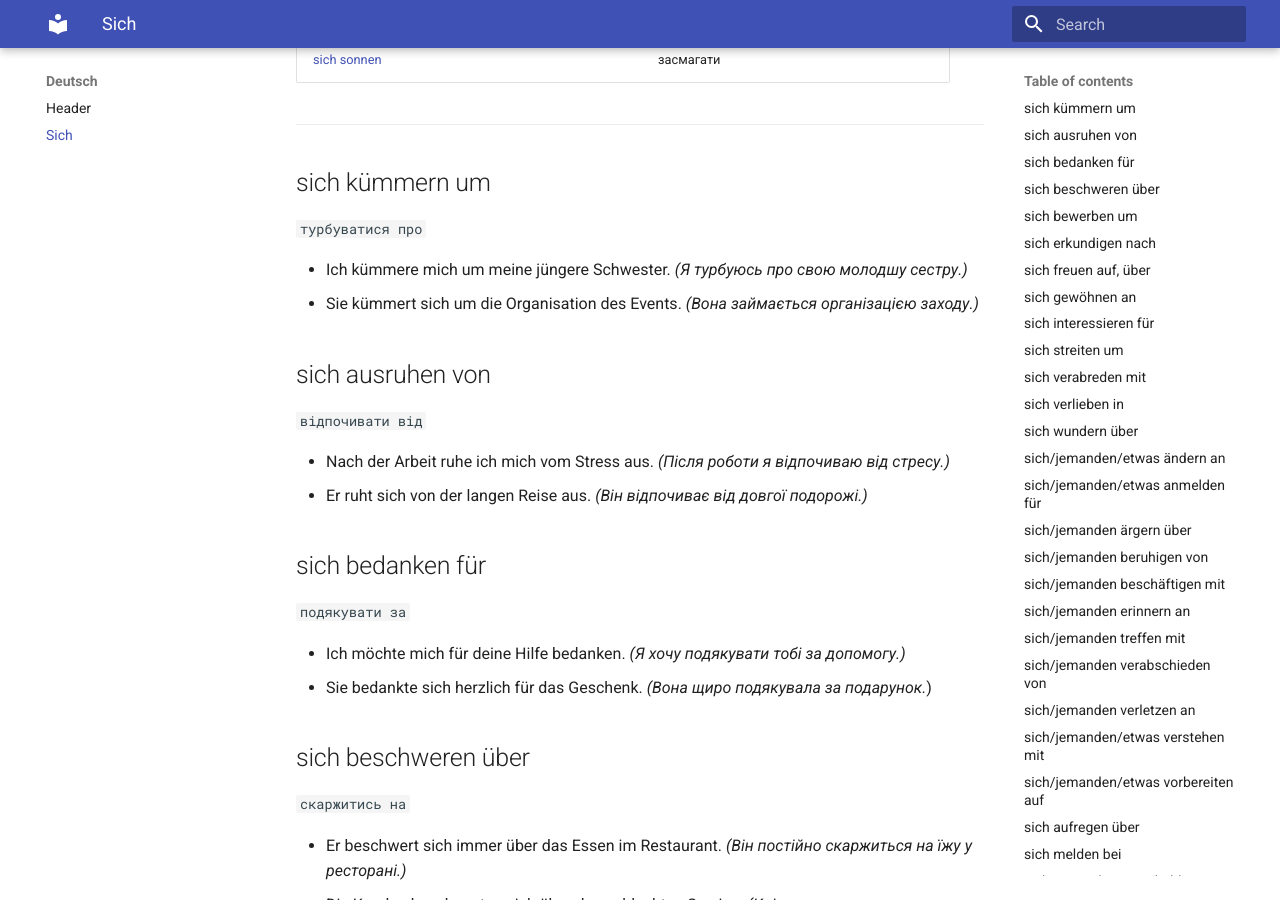
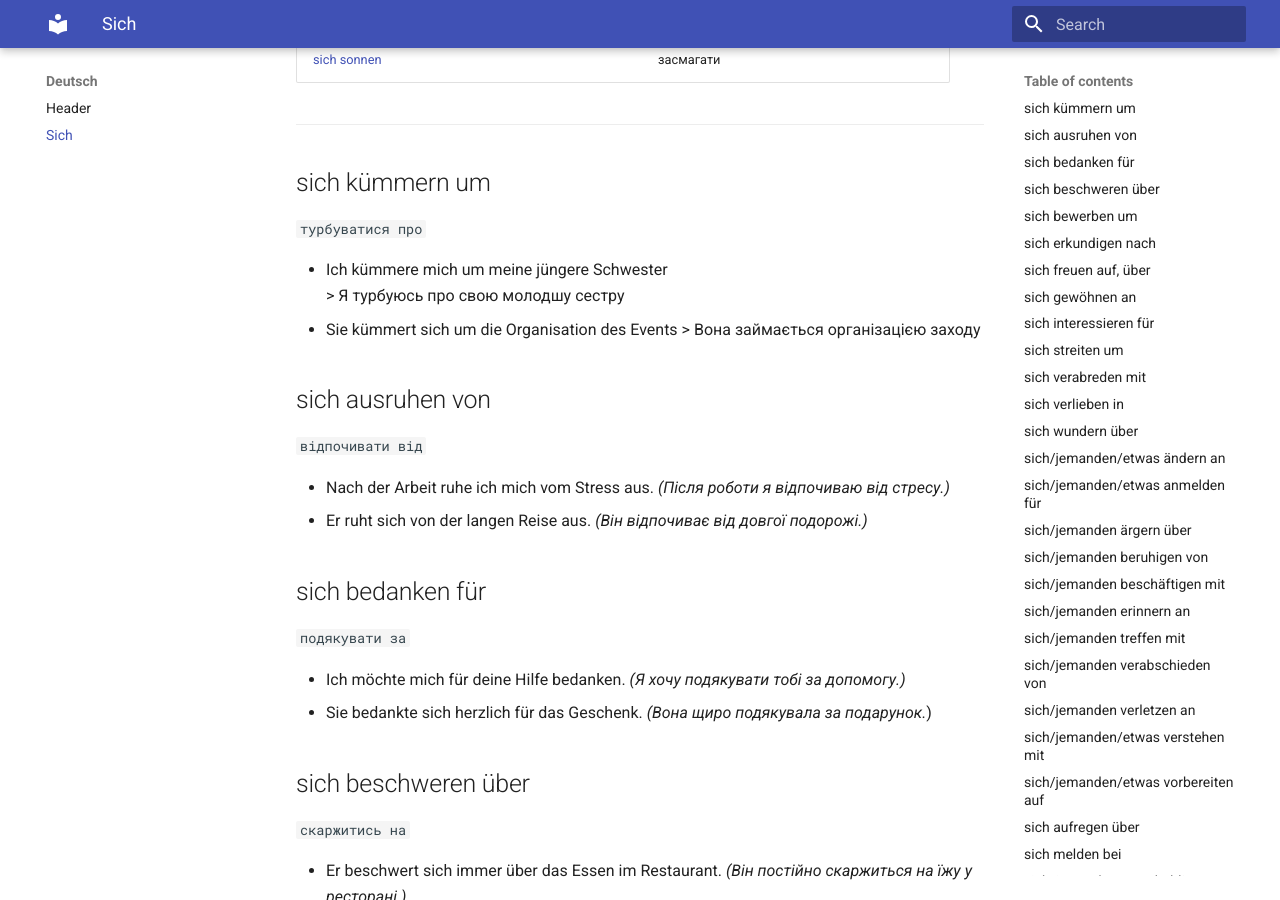
Before and after one commit to d45a74/deutsch, an MkDocs documentation site: the page built from docs/sich.md, in a window 1280 px wide and 900 px high, scrolled down 2214 px. Built offline with MkDocs 1.6.1 and Material for MkDocs 9.7.7, drawn with Linux system fonts in a browser that asks for light colours.

```diff
--- a/docs/sich.md
+++ b/docs/sich.md
@@ -53,8 +53,10 @@
 
 `турбуватися про`
 
-- Ich kümmere mich um meine jüngere Schwester. _(Я турбуюсь про свою молодшу сестру.)_
-- Sie kümmert sich um die Organisation des Events. _(Вона займається організацією заходу.)_
+- Ich kümmere mich um meine jüngere Schwester
+    > Я турбуюсь про свою молодшу сестру
+- Sie kümmert sich um die Organisation des Events
+    > Вона займається організацією заходу
 
 ## sich ausruhen von
 
```
